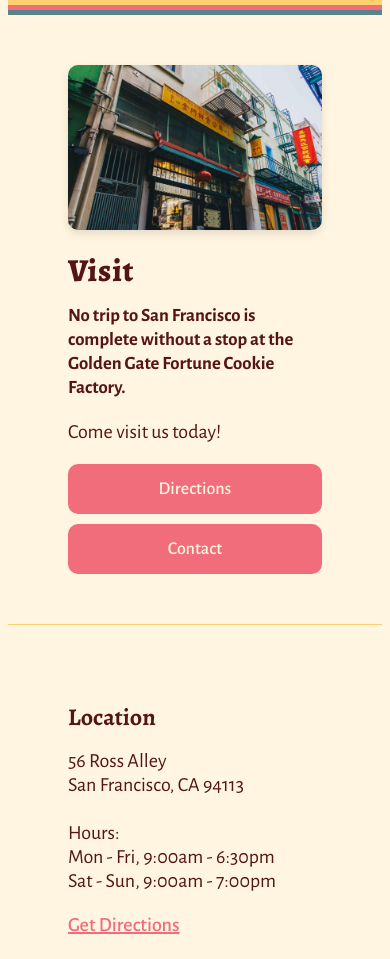
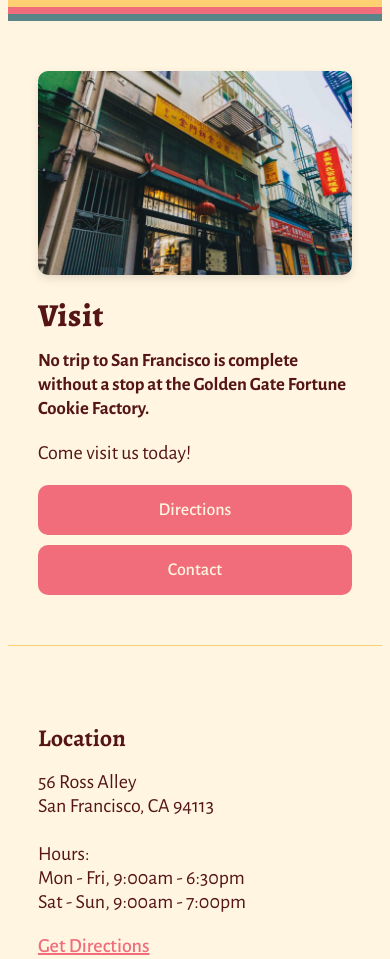
Before and after one commit to theconnieliu/Fortune-Cookie-Redesign, a PHP site: page /home.html in a window 390 px wide. Shown: the part 135-1094 px from the top of the page. Run offline with PHP 8.4, Linux system fonts and the light colour scheme; grey boxes are pictures that could not be loaded.

Commit message:
Optimized margins for smaller screen sizes

```diff
--- a/index.css
+++ b/index.css
@@ -103,14 +103,13 @@ li {
     transform: rotate(45deg) translate(-8px, -8px) ;
   }
 
-  /* End of cited code*/
-
   /* Code for dropdrown menu from w3schools */
   .dropdown {
-    /*float: right;*/
     position: relative;
     display: inline-block;
   }
+
+  /* End of cited code*/
 
   .dropdown-content {
     display: none;
@@ -162,17 +161,17 @@ li {
 .yellow-stripe {
     background-color: #FFD072;
     width: 100%;
-    height: 5px;
+    height: 7px;
 }
 .pink-stripe {
     background-color: #F16D7B;
     width: 100%;
-    height: 5px;
+    height: 7px;
 }
 .blue-stripe {
     background-color: #598588;
     width: 100%;
-    height: 5px;
+    height: 7px;
 }
 
 .stripes {
@@ -185,6 +184,7 @@ li {
     height: 1px;
     margin-bottom: 60px;
 }
+
 .section {
     max-width: 900px;
     margin-left: auto;
@@ -393,6 +393,17 @@ button:hover {
     }
 }
 
+@media(max-width: 500px) {
+    .section {
+        max-width: 900px;
+        margin-left: auto;
+        margin-right: auto;
+        padding-left: 30px;
+        padding-right: 30px;
+        padding-bottom: 40px;
+    }
+}
+
 .garage-name {
     font-weight: 700;
 }
```
